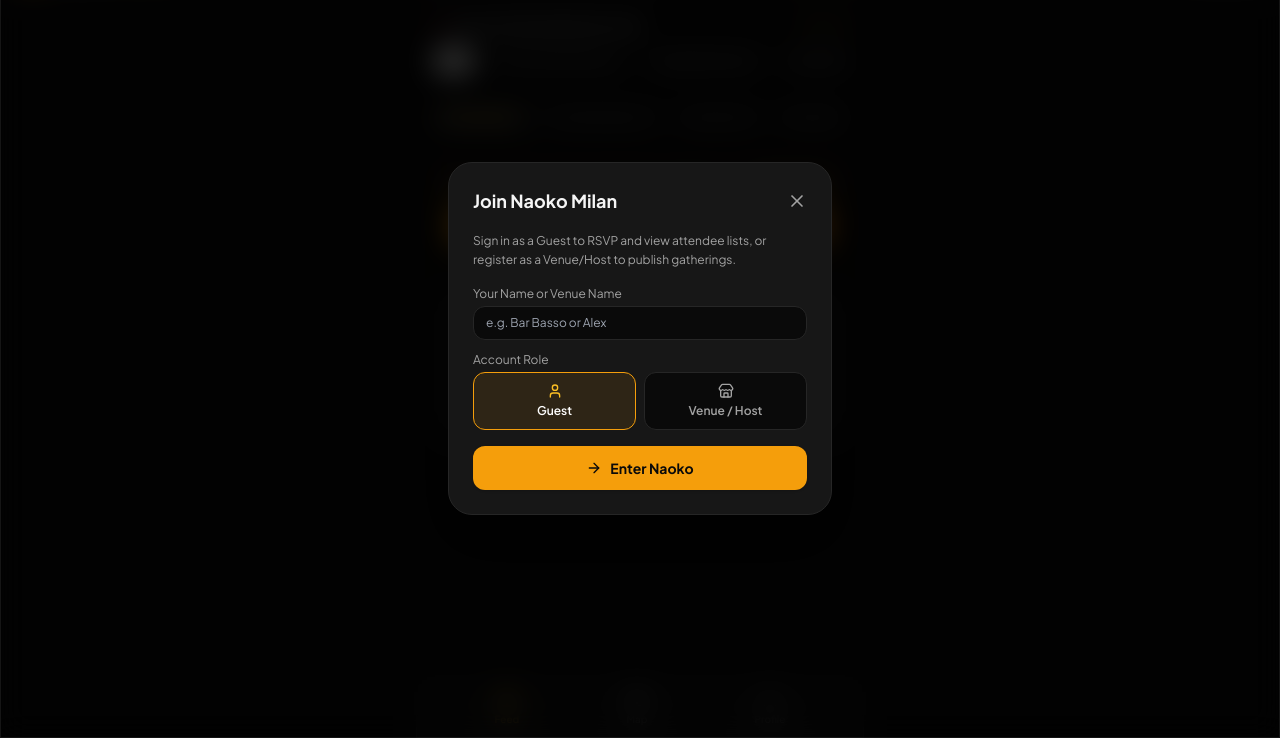
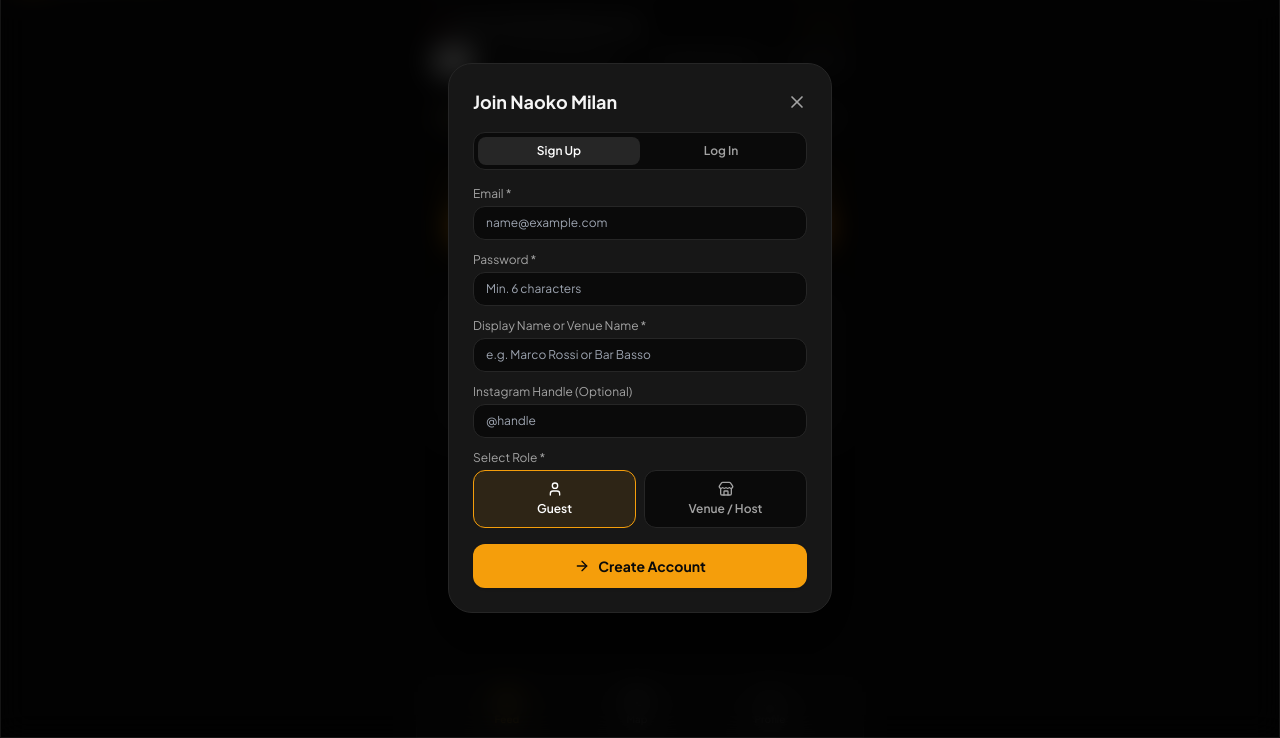
Before and after one commit to GiorgioPac/naoko-app, a plain HTML site: page index.html in a window 1280 px wide. Both pictures are taken after a click on the button "Sign In". Shown: the part 62-800 px from the top of the page. Drawn offline with nearby package versions, Linux system fonts and the light colour scheme; no server answers.

Commit message:
Update authentication modal for sign up and login

```diff
--- a/index.html
+++ b/index.html
@@ -91,29 +91,48 @@
     <div id="map-preview-card" class="hidden absolute bottom-4 left-4 right-4 max-w-sm mx-auto glass p-3.5 rounded-2xl border border-neutral-700/80 shadow-2xl z-[1000]"></div>
   </main>
 
-  <!-- MODAL: SIGN IN / REGISTER -->
+<!-- MODAL: CLOUD AUTHENTICATION (SIGN UP & LOGIN) -->
   <div id="auth-modal" class="hidden fixed inset-0 z-50 glass bg-black/80 flex items-center justify-center p-4">
-    <div class="bg-neutral-900 border border-neutral-800 rounded-3xl p-6 w-full max-w-sm space-y-4 shadow-2xl">
+    <div class="bg-neutral-900 border border-neutral-800 rounded-3xl p-6 w-full max-w-sm space-y-4 shadow-2xl max-h-[92vh] overflow-y-auto">
       <div class="flex items-center justify-between">
-        <h3 class="text-lg font-bold">Join Naoko Milan</h3>
+        <h3 id="auth-modal-title" class="text-lg font-bold">Join Naoko Milan</h3>
         <button onclick="closeAuthModal()" class="text-neutral-400 hover:text-white"><i data-lucide="x" class="w-5 h-5"></i></button>
       </div>
 
-      <p class="text-xs text-neutral-400 leading-relaxed">
-        Sign in as a Guest to RSVP and view attendee lists, or register as a Venue/Host to publish gatherings.
-      </p>
+      <!-- Toggle Sign Up vs Log In -->
+      <div class="flex rounded-xl bg-neutral-950 p-1 border border-neutral-800 text-xs">
+        <button id="auth-tab-signup" onclick="switchAuthMode('signup')" class="flex-1 py-1.5 rounded-lg bg-neutral-800 text-white font-semibold transition">Sign Up</button>
+        <button id="auth-tab-signin" onclick="switchAuthMode('signin')" class="flex-1 py-1.5 rounded-lg text-neutral-400 hover:text-white font-semibold transition">Log In</button>
+      </div>
 
       <div class="space-y-3 text-xs">
         <div>
-          <label class="text-neutral-400 block mb-1">Your Name or Venue Name</label>
-          <input type="text" id="auth-name" placeholder="e.g. Bar Basso or Alex" class="w-full bg-neutral-950 border border-neutral-800 rounded-xl px-3 py-2 text-white focus:outline-none focus:border-amber-500">
+          <label class="text-neutral-400 block mb-1">Email *</label>
+          <input type="email" id="auth-email" placeholder="name@example.com" class="w-full bg-neutral-950 border border-neutral-800 rounded-xl px-3 py-2 text-white focus:outline-none focus:border-amber-500">
         </div>
 
         <div>
-          <label class="text-neutral-400 block mb-1">Account Role</label>
+          <label class="text-neutral-400 block mb-1">Password *</label>
+          <input type="password" id="auth-password" placeholder="Min. 6 characters" class="w-full bg-neutral-950 border border-neutral-800 rounded-xl px-3 py-2 text-white focus:outline-none focus:border-amber-500">
+        </div>
+
+        <!-- Extra Fields for Sign Up only -->
+        <div id="auth-signup-fields" class="space-y-3">
+          <div>
+            <label class="text-neutral-400 block mb-1">Display Name or Venue Name *</label>
+            <input type="text" id="auth-name" placeholder="e.g. Marco Rossi or Bar Basso" class="w-full bg-neutral-950 border border-neutral-800 rounded-xl px-3 py-2 text-white focus:outline-none focus:border-amber-500">
+          </div>
+
+          <div>
+            <label class="text-neutral-400 block mb-1">Instagram Handle (Optional)</label>
+            <input type="text" id="auth-instagram" placeholder="@handle" class="w-full bg-neutral-950 border border-neutral-800 rounded-xl px-3 py-2 text-white focus:outline-none focus:border-amber-500">
+          </div>
+
+          <div>
+            <label class="text-neutral-400 block mb-1">Select Role *</label>
             <div class="grid grid-cols-2 gap-2">
               <button type="button" id="role-btn-guest" onclick="selectRole('guest')" class="py-2.5 px-2 rounded-xl border border-amber-500 bg-amber-500/10 text-white font-semibold flex flex-col items-center gap-1 transition text-center">
-              <i data-lucide="user" class="w-4 h-4 text-amber-400"></i>
+                <i data-lucide="user" class="w-4 h-4"></i>
                 <span>Guest</span>
               </button>
               <button type="button" id="role-btn-host" onclick="selectRole('host')" class="py-2.5 px-2 rounded-xl border border-neutral-800 bg-neutral-950 text-neutral-400 font-semibold flex flex-col items-center gap-1 transition text-center">
@@ -123,9 +142,10 @@
             </div>
           </div>
         </div>
+      </div>
 
-      <button onclick="completeAuth()" class="w-full py-3 rounded-xl bg-amber-500 text-neutral-950 font-bold text-sm shadow hover:brightness-110 transition flex items-center justify-center gap-2">
-        <i data-lucide="arrow-right" class="w-4 h-4"></i> Enter Naoko
+      <button id="auth-submit-btn" onclick="submitAuth()" class="w-full py-3 rounded-xl bg-amber-500 text-neutral-950 font-bold text-sm shadow hover:brightness-110 transition flex items-center justify-center gap-2">
+        <i data-lucide="arrow-right" class="w-4 h-4"></i> Create Account
       </button>
     </div>
   </div>
```
Lines whose indentation alone changed are shown as unchanged.
